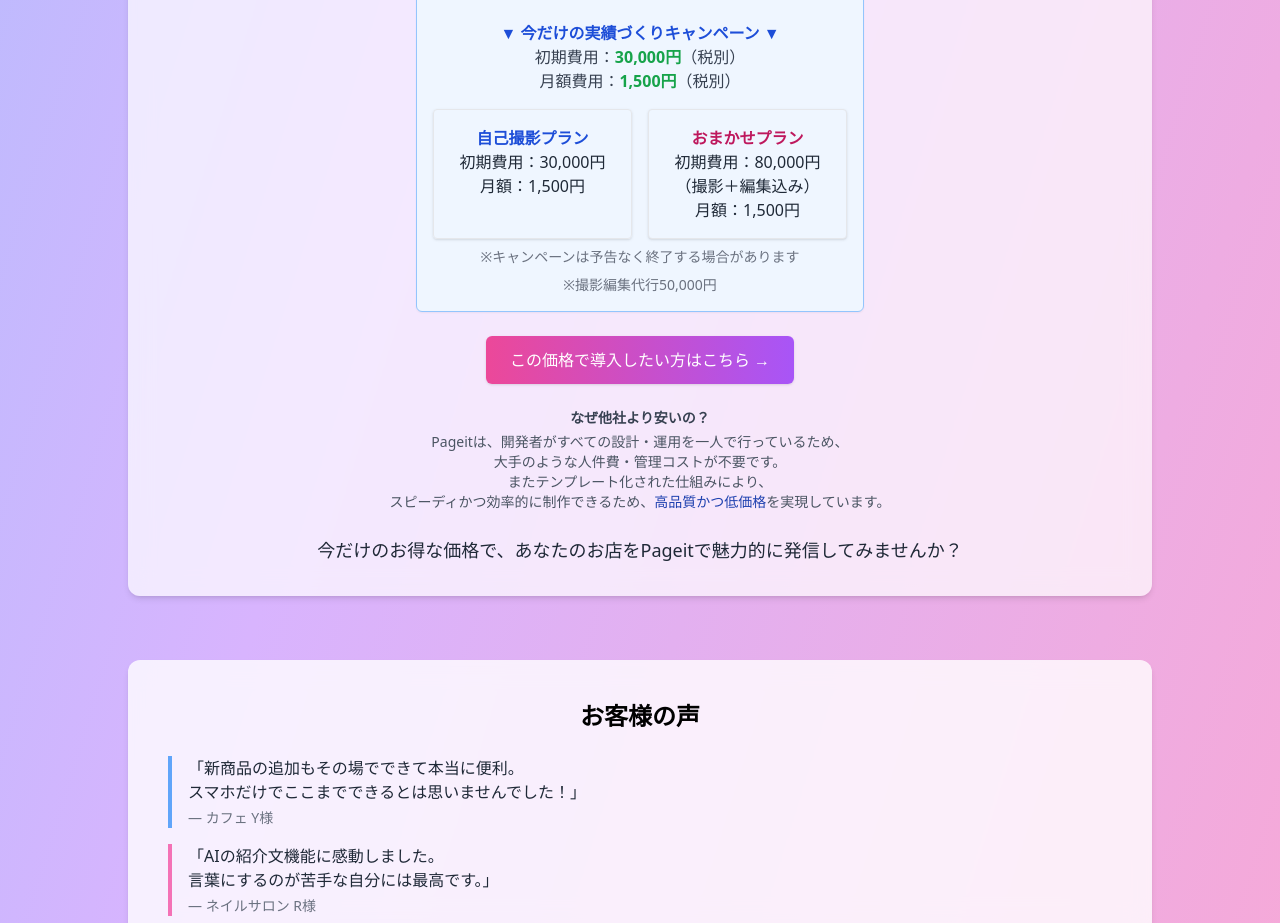
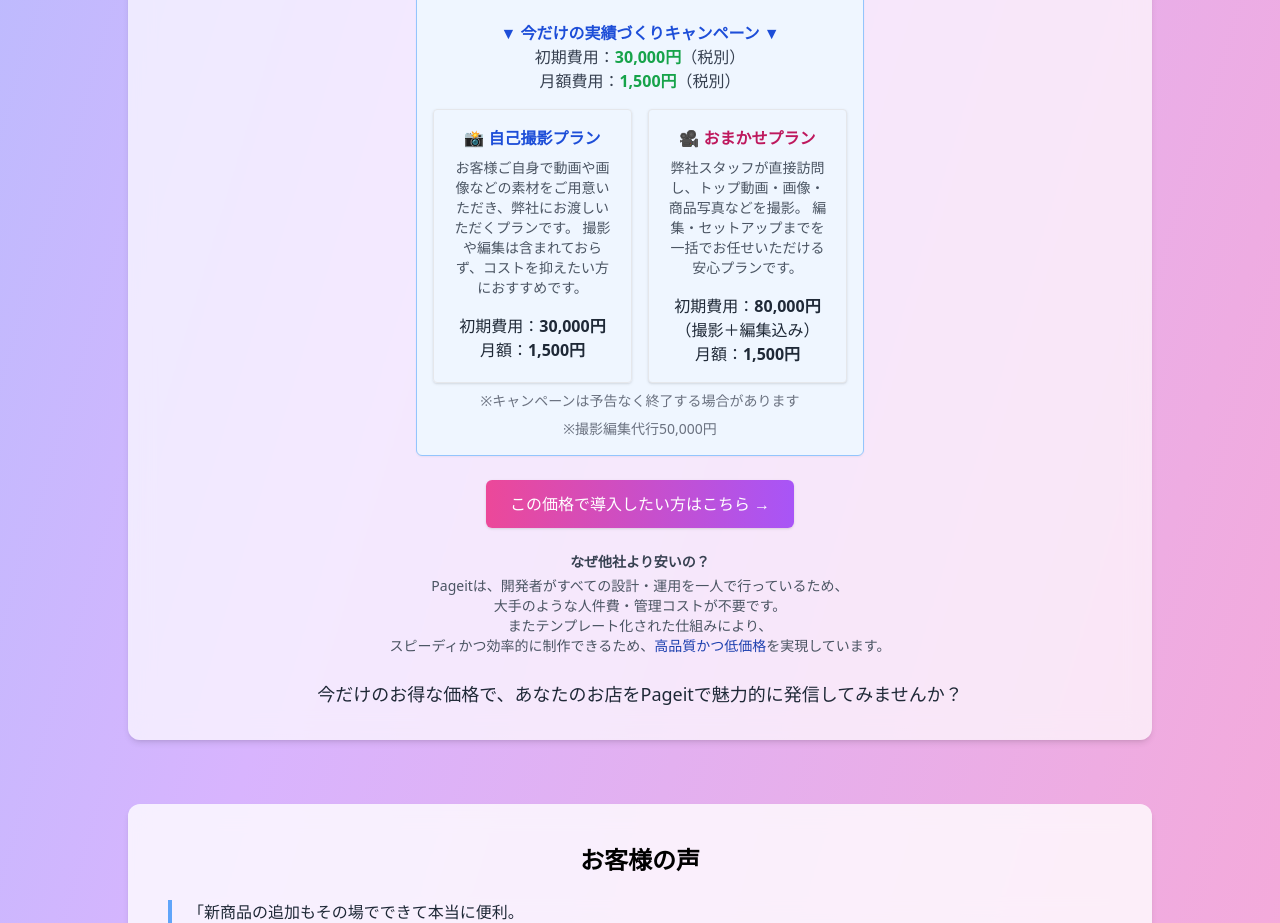
Before and after one commit to tsuyoshi-3110/pageit, a Next.js app: page /guide in a window 1280 px wide. Shown: the part 2760-3683 px from the top of the page. Built offline with nearby package versions, Linux system fonts and the light colour scheme.

Commit message:
2025 0725 1432

```diff
--- a/src/app/guide/page.tsx
+++ b/src/app/guide/page.tsx
@@ -179,20 +179,31 @@
                 （税別）
               </p>
               <div className="grid grid-cols-1 md:grid-cols-2 gap-4 mt-4">
+                {/* 自己撮影プラン */}
                 <div className="border p-4 rounded shadow">
-                  <h3 className="font-bold text-blue-700">自己撮影プラン</h3>
-                  <p>
-                    初期費用：30,000円
+                  <h3 className="font-bold text-blue-700">📸 自己撮影プラン</h3>
+                  <p className="mt-2 text-sm text-gray-600">
+                    お客様ご自身で動画や画像などの素材をご用意いただき、弊社にお渡しいただくプランです。
+                    撮影や編集は含まれておらず、コストを抑えたい方におすすめです。
+                  </p>
+                  <p className="mt-4">
+                    初期費用：<strong>30,000円</strong>
                     <br />
-                    月額：1,500円
+                    月額：<strong>1,500円</strong>
                   </p>
                 </div>
+
+                {/* おまかせプラン */}
                 <div className="border p-4 rounded shadow bg-blue-50">
-                  <h3 className="font-bold text-pink-700">おまかせプラン</h3>
-                  <p>
-                    初期費用：80,000円（撮影＋編集込み）
+                  <h3 className="font-bold text-pink-700">🎥 おまかせプラン</h3>
+                  <p className="mt-2 text-sm text-gray-600">
+                    弊社スタッフが直接訪問し、トップ動画・画像・商品写真などを撮影。
+                    編集・セットアップまでを一括でお任せいただける安心プランです。
+                  </p>
+                  <p className="mt-4">
+                    初期費用：<strong>80,000円</strong>（撮影＋編集込み）
                     <br />
-                    月額：1,500円
+                    月額：<strong>1,500円</strong>
                   </p>
                 </div>
               </div>
--- a/src/app/page.tsx
+++ b/src/app/page.tsx
@@ -63,6 +63,9 @@
             <p className="text-lg text-gray-700 max-w-xl mx-auto">
               Pageit（ページット）は、SNS世代のために設計された、動画×スマホ×AI対応のホームページサービスです。
             </p>
+            <p className="text-base text-gray-600">
+              これからの時代、ホームページは“作って終わり”ではなく、“育てていく”ものです。
+            </p>
           </section>
 
           {/* 特長 */}
@@ -73,7 +76,9 @@
             <div className="grid gap-6 sm:grid-cols-2">
               <div className="p-6 rounded-xl shadow-lg bg-transparent backdrop-blur-sm ">
                 <h3 className="font-bold text-lg mb-2">📱 スマホで簡単編集</h3>
-                <p>PC不要。メニューやお知らせもその場で更新できます。</p>
+                <p>
+                  PC不要。メニューやお知らせもその場で更新できます。インスタのような使い心地！
+                </p>
               </div>
               <div className="p-6 rounded-xl shadow-lg bg-transparent backdrop-blur-sm">
                 <h3 className="font-bold text-lg mb-2">
@@ -95,6 +100,10 @@
                   動画や画像を何度でも自由に変更でき、常に“今”の情報を発信。
                 </p>
               </div>
+              <div className="p-6 rounded-xl shadow-lg bg-transparent backdrop-blur-sm">
+                <h3 className="font-bold text-lg mb-2">🔍 SEO対策もバッチリ</h3>
+                <p>スマホ対応・高速表示・OGP設定など、検索に強い構造です。</p>
+              </div>
             </div>
           </section>
           <div className="text-center mt-4">
```
Also changed, not shown: 1 other file (tests, documents, lock files or other folders).
